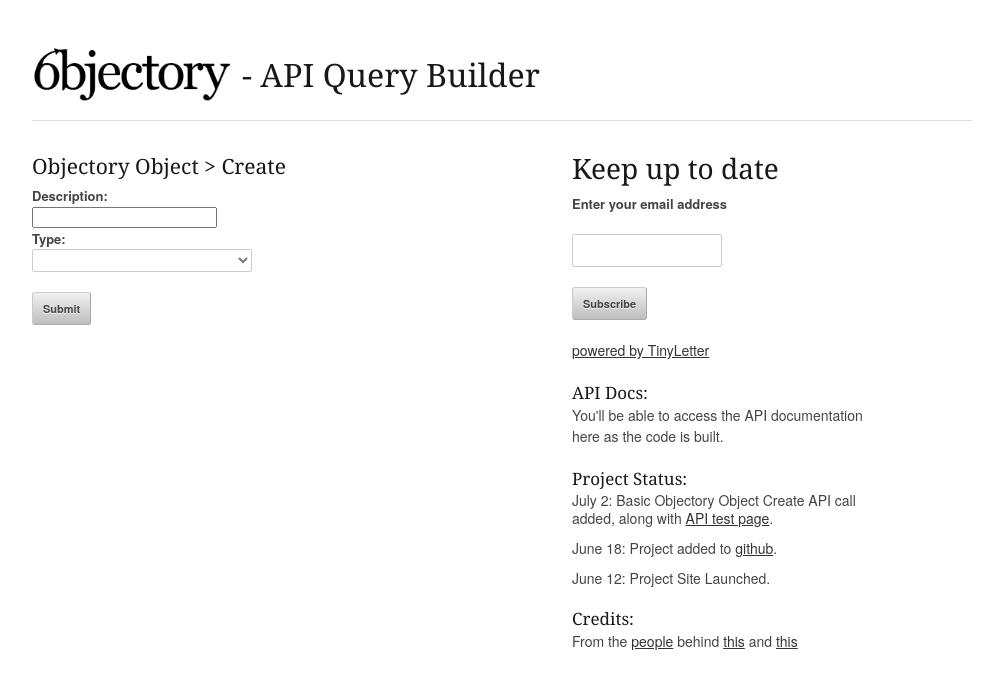
After one commit to thinkplaymake/objectory.thinkplaymake.co, a PHP site: page /querybuilder.php in a window 1280 px wide. The commit adds this page. Shown: the top 689 px of the page, without its empty margins (138-1141 px from the left). Run offline with PHP 8.4, Linux system fonts and the light colour scheme; some libraries are stand-ins or nearby versions.

Commit message:
Added querybuilder for API

```diff
--- /dev/null
+++ b/public/htdocs/_public_sidebar.php
@@ -0,0 +1,17 @@
+			<h3>Keep up to date</h3>
+			<form action="https://tinyletter.com/thinkplaymake" method="post" target="popupwindow" onsubmit="window.open('https://tinyletter.com/thinkplaymake', 'popupwindow', 'scrollbars=yes,width=800,height=600');return true"><p><label for="tlemail">Enter your email address</label></p><p><input type="text" style="width:140px" name="email" id="tlemail" /></p><input type="hidden" value="1" name="embed"/><input type="submit" value="Subscribe" /><p><a href="https://tinyletter.com" target="_blank">powered by TinyLetter</a></p></form>
+
+			<h5>API Docs:</h5>
+			<p>
+				You'll be able to access the API documentation here as the code is built.
+			</p>
+
+			<h5>Project Status:</h5>
+			<ul>
+				<li>July 2: Basic Objectory Object Create API call added, along with <a href="querybuilder.php">API test page</a>.</li>
+				<li>June 18: Project added to <a href="https://github.com/thinkplaymake/objectory.thinkplaymake.co">github</a>.</li>
+				<li>June 12: Project Site Launched.</li>
+			</ul>
+
+			<h5>Credits:</h5>
+			<p>From the <a href="http://webponce.com">people</a> behind <a href="http://disposablememoryproject.org/">this</a> and <a href="http://the100.thinkplaymake.co">this</a></p>
--- /dev/null
+++ b/public/htdocs/_track.php
@@ -0,0 +1,13 @@
+<script type="text/javascript">
+
+	  var _gaq = _gaq || [];
+	  _gaq.push(['_setAccount', 'UA-25652068-4']);
+	  _gaq.push(['_trackPageview']);
+
+	  (function() {
+		var ga = document.createElement('script'); ga.type = 'text/javascript'; ga.async = true;
+		ga.src = ('https:' == document.location.protocol ? 'https://ssl' : 'http://www') + '.google-analytics.com/ga.js';
+		var s = document.getElementsByTagName('script')[0]; s.parentNode.insertBefore(ga, s);
+	  })();
+
+	</script>
--- a/public/htdocs/api/v1/index.php
+++ b/public/htdocs/api/v1/index.php
@@ -16,7 +16,7 @@
 
 	if ($request_type == 'post' && $request_method == 'objectory_object_create') {
 
-		if (isset($_POST['description']) && isset($_POST['type'])) {
+		if (isset($_POST['description']) && $_POST['description'] && isset($_POST['type']) && $_POST['type']) {
 
 			// create basic object
 			$objectory_object = new stdClass;
--- /dev/null
+++ b/public/htdocs/querybuilder.php
@@ -0,0 +1,100 @@
+<!DOCTYPE html>
+<!--[if lt IE 7 ]><html class="ie ie6" lang="en"> <![endif]-->
+<!--[if IE 7 ]><html class="ie ie7" lang="en"> <![endif]-->
+<!--[if IE 8 ]><html class="ie ie8" lang="en"> <![endif]-->
+<!--[if (gte IE 9)|!(IE)]><!--><html lang="en"> <!--<![endif]-->
+<head>
+
+	<!-- Basic Page Needs
+  ================================================== -->
+	<meta charset="utf-8">
+	<title>objectory / query builder</title>
+	<meta name="description" content="query builder for using the API">
+	<meta name="author" content="">
+
+	<!-- Mobile Specific Metas
+  ================================================== -->
+	<meta name="viewport" content="width=device-width, initial-scale=1, maximum-scale=1">
+
+	<!-- CSS
+  ================================================== -->
+	<link rel="stylesheet" href="stylesheets/base.css">
+	<link rel="stylesheet" href="stylesheets/skeleton.css">
+	<link rel="stylesheet" href="stylesheets/layout.css">
+
+	<!--[if lt IE 9]>
+		<script src="http://html5shim.googlecode.com/svn/trunk/html5.js"></script>
+	<![endif]-->
+
+	<!-- Favicons
+	================================================== -->
+	<link rel="shortcut icon" href="images/favicon.ico">
+	<link rel="apple-touch-icon" href="images/apple-touch-icon.png">
+	<link rel="apple-touch-icon" sizes="72x72" href="images/apple-touch-icon-72x72.png">
+	<link rel="apple-touch-icon" sizes="114x114" href="images/apple-touch-icon-114x114.png">
+
+</head>
+<body>
+
+
+
+	<!-- Primary Page Layout
+	================================================== -->
+
+	<!-- Delete everything in this .container and get started on your own site! -->
+
+	<div class="container">
+		<div class="sixteen columns">
+			<h1 class="remove-bottom" style="margin-top: 40px;"><span>objectory</span> - API Query Builder</h1>
+			<hr />
+		</div>
+
+
+
+		<div class="nine columns">
+
+			<h4>Objectory Object > Create</h4>
+			<form action="api/v1/" method="POST" target="response">
+				<label for="description">Description:</label>
+				<input name="description" value=""/ >
+
+				<label for="type">Type:</label>
+				<select name="type">
+					<option></option>
+					<option>camera</option>
+					<option>book</option>
+					<option>toy</option>
+					<option>story</option>
+					<option>other</option>
+				</select>
+
+				<input type="submit">
+
+			</form>
+
+
+		</div>
+
+
+
+		<div class="one-third column">
+			<?php require_once('_public_sidebar.php') ?>
+		</div>
+
+
+
+
+	</div><!-- container -->
+
+
+
+	<!-- JS
+	================================================== -->
+	<script src="http://code.jquery.com/jquery-1.7.2.min.js"></script>
+	<script src="javascripts/tabs.js"></script>
+	<?php require_once('_track.php'); ?>
+
+<!-- End Document
+================================================== -->
+</body>
+</html>
--- a/public/htdocs/stylesheets/layout.css
+++ b/public/htdocs/stylesheets/layout.css
@@ -17,8 +17,9 @@
 /* #Site Styles
 ================================================== */
 
+h1 { display:block; height: 60px; background-image: url(../images/objectory.png); background-size: 200px; background-repeat:no-repeat; font-size: 230%; padding-left: 210px; padding-top: 10px; }
 h1 span { display:none; }
-h1 { display:block; height: 60px; background-image: url(../images/objectory.png); background-size: 200px; background-repeat:no-repeat; }
+
 
 
 /* #Page Styles
```
Also changed, not shown: public/htdocs/index.php (renamed from public/htdocs/index.html, +5 -17 lines), README.md.
